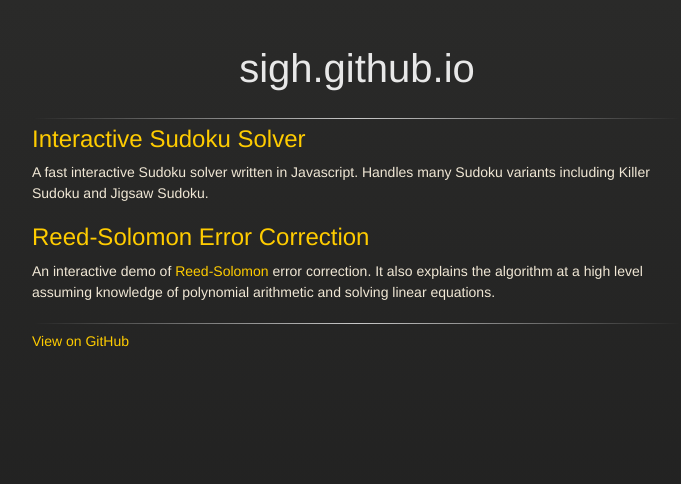
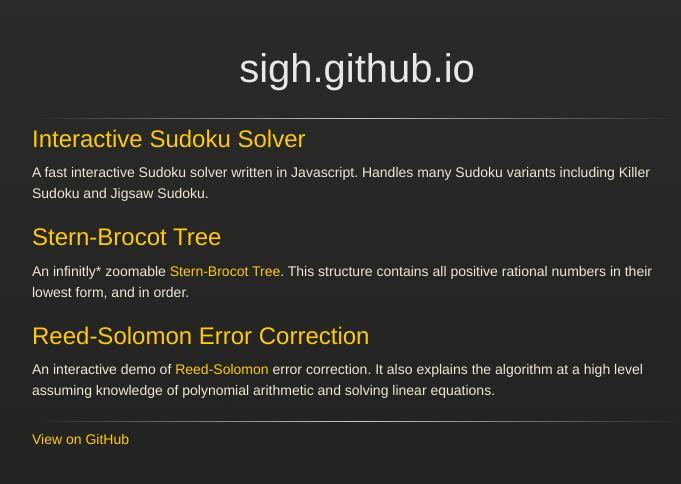
Before and after one commit to sigh/sigh.github.io, a Jekyll site: the page built from index.md, in a window 1280 px wide. Shown: the top 484 px of the page, without its empty margins (283-964 px from the left). Built offline with Jekyll 4.4.1, drawn with Linux system fonts in a browser that asks for light colours.

Commit message:
Add link to Stern-Brocot tree.

```diff
--- a/index.md
+++ b/index.md
@@ -8,6 +8,13 @@ title: sigh.github.io
 A fast interactive Sudoku solver written in Javascript.
 Handles many Sudoku variants including Killer Sudoku and Jigsaw Sudoku.
 
+## [Stern-Brocot Tree](https://sigh.github.io/Stern-Brocot-Tree/)
+
+An infinitly\* zoomable
+[Stern-Brocot Tree](https://en.wikipedia.org/wiki/Stern%E2%80%93Brocot_tree).
+This structure contains all positive rational numbers in their lowest form,
+and in order.
+
 ## [Reed-Solomon Error Correction](http://sigh.github.io/reed-solomon)
 
 An interactive demo of
```
